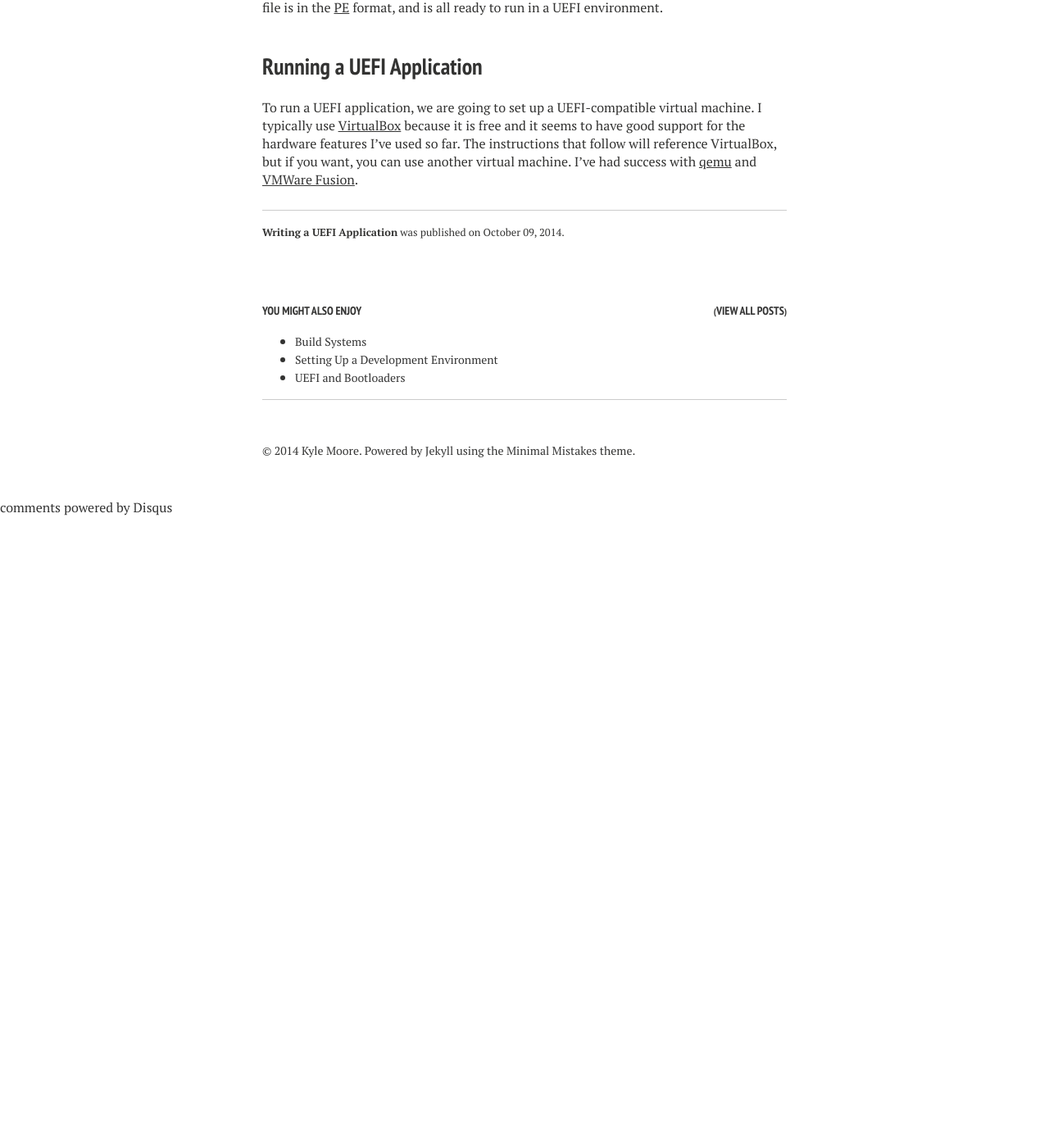
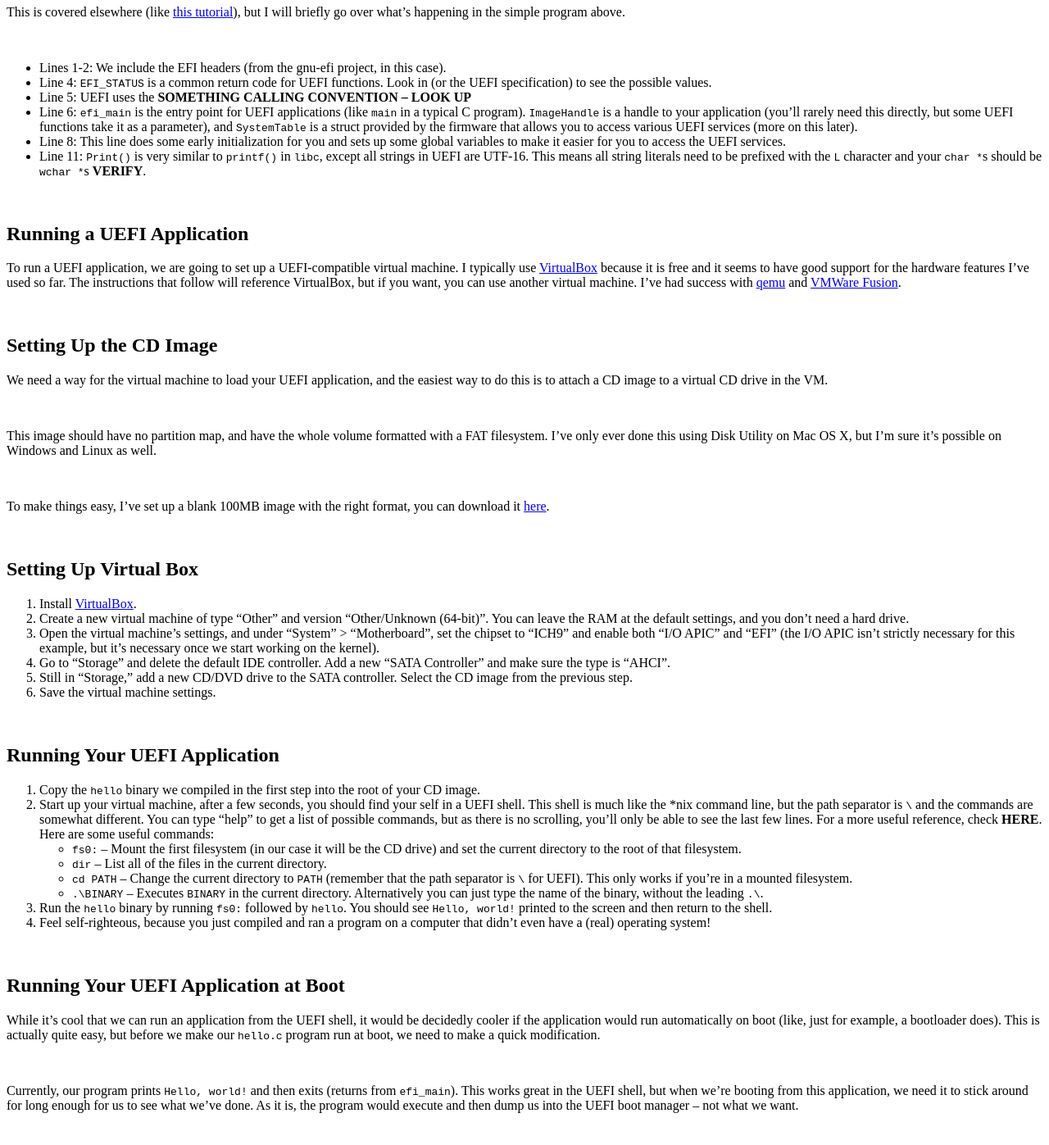
Before and after one commit to kmmoore/kmmoore.github.io, a Jekyll site: the page built from _posts/2014-10-09-writing-a-uefi-application.md, in a window 1280 px wide and 1400 px high, scrolled down 1125 px. Shown: the top 1397 px of the window at 82% size. Built offline with Jekyll 4.4.1, drawn with Linux system fonts in a browser that asks for light colours; nearby versions of some CDN libraries; comment, search, counter and statistics services are not loaded; before the commit the page ends 1755 px from its top, so only the background shows below that; some of the changed text lies outside the part shown.

Commit message:
Finished First UEFI Application post, added bootloader post.

```diff
--- a/_config.yml
+++ b/_config.yml
@@ -2,7 +2,7 @@
 
 title:            MosquitOS
 locale:           en_US
-url:              http://kmmoore.github.io
+url:              kmmoore.github.io
 
 
 # Jekyll configuration
--- a/_posts/2014-10-09-writing-a-uefi-application.md
+++ b/_posts/2014-10-09-writing-a-uefi-application.md
@@ -28,6 +28,7 @@ A Minimal UEFI Application
 
 To jump right in, here's a minimal UEFI application. After we get it compiled and running, I'll explain line-by-line what's going on.
 
+**hello.c**
 {% highlight c %}
 #include <efi.h>
 #include <efilib.h>
@@ -49,7 +50,94 @@ efi_main (EFI_HANDLE ImageHandle, EFI_SYSTEM_TABLE *SystemTable) {
 
 
 
+Line-by-Line Explanation
+------------------------
+
+This is covered elsewhere (like [this tutorial](http://www.rodsbooks.com/efi-programming/index.html)), but I will briefly go over what's happening in the simple program above.
+
+
+
+- Lines 1-2: We include the EFI headers (from the gnu-efi project, in this case).
+- Line 4: `EFI_STATUS` is a common return code for UEFI functions. Look in <efi.h> (or the UEFI specification) to see the possible values.
+- Line 5: UEFI uses the **SOMETHING CALLING CONVENTION -- LOOK UP**
+- Line 6: `efi_main` is the entry point for UEFI applications (like `main` in a typical C program). `ImageHandle` is a handle to your application (you'll rarely need this directly, but some UEFI functions take it as a parameter), and `SystemTable` is a struct provided by the firmware that allows you to access various UEFI services (more on this later).
+- Line 8: This line does some early initialization for you and sets up some global variables to make it easier for you to access the UEFI services.
+- Line 11: `Print()` is very similar to `printf()` in `libc`, except all strings in UEFI are UTF-16. This means all string literals need to be prefixed with the `L` character and your `char *`s should be `wchar *`s **VERIFY**.
+
+
+
 Running a UEFI Application
 --------------------------
 
 To run a UEFI application, we are going to set up a UEFI-compatible virtual machine. I typically use [VirtualBox](https://www.virtualbox.org/) because it is free and it seems to have good support for the hardware features I've used so far. The instructions that follow will reference VirtualBox, but if you want, you can use another virtual machine. I've had success with [qemu](http://www.qemu.org/) and [VMWare Fusion](http://www.vmware.com/products/fusion).
+
+
+
+Setting Up the CD Image
+-----------------------
+
+We need a way for the virtual machine to load your UEFI application, and the easiest way to do this is to attach a CD image to a virtual CD drive in the VM.
+
+
+
+This image should have no partition map, and have the whole volume formatted with a FAT filesystem. I've only ever done this using Disk Utility on Mac OS X, but I'm sure it's possible on Windows and Linux as well.
+
+
+
+To make things easy, I've set up a blank 100MB image with the right format, you can download it [here]({{ site.url }}/assets/downloads/uefi-cdimage.cdr.zip).
+
+
+
+Setting Up Virtual Box
+----------------------
+
+1. Install [VirtualBox](https://www.virtualbox.org/).
+2. Create a new virtual machine of type "Other" and version "Other/Unknown (64-bit)". You can leave the RAM at the default settings, and you don't need a hard drive.
+3. Open the virtual machine's settings, and under "System" > "Motherboard", set the chipset to "ICH9" and enable both "I/O APIC" and "EFI" (the I/O APIC isn't strictly necessary for this example, but it's necessary once we start working on the kernel).
+4. Go to "Storage" and delete the default IDE controller. Add a new "SATA Controller" and make sure the type is "AHCI".
+5. Still in "Storage," add a new CD/DVD drive to the SATA controller. Select the CD image from the previous step.
+6. Save the virtual machine settings.
+
+
+
+Running Your UEFI Application
+-----------------------------
+
+1. Copy the `hello` binary we compiled in the first step into the root of your CD image.
+2. Start up your virtual machine, after a few seconds, you should find your self in a UEFI shell. This shell is much like the \*nix command line, but the path separator is `\` and the commands are somewhat different. You can type "help" to get a list of possible commands, but as there is no scrolling, you'll only be able to see the last few lines. For a more useful reference, check **HERE**. Here are some useful commands:
+  - `fs0:` -- Mount the first filesystem (in our case it will be the CD drive) and set the current directory to the root of that filesystem.
+  - `dir` -- List all of the files in the current directory.
+  - `cd PATH` -- Change the current directory to `PATH` (remember that the path separator is `\` for UEFI). This only works if you're in a mounted filesystem.
+  - `.\BINARY` -- Executes `BINARY` in the current directory. Alternatively you can just type the name of the binary, without the leading `.\`.
+3. Run the `hello` binary by running `fs0:` followed by `hello`. You should see `Hello, world!` printed to the screen and then return to the shell.
+4. Feel self-righteous, because you just compiled and ran a program on a computer that didn't even have a (real) operating system!
+
+
+
+Running Your UEFI Application at Boot
+-------------------------------------
+
+While it's cool that we can run an application from the UEFI shell, it would be decidedly cooler if the application would run automatically on boot (like, just for example, a bootloader does). This is actually quite easy, but before we make our `hello.c` program run at boot, we need to make a quick modification.
+
+
+
+Currently, our program prints `Hello, world!` and then exits (returns from `efi_main`). This works great in the UEFI shell, but when we're booting from this application, we need it to stick around for long enough for us to see what we've done. As it is, the program would execute and then dump us into the UEFI boot manager -- not what we want.
+
+
+
+The easiest way to accomplish this is to throw an infinite loop at the end. To this end, add `while(1);` to `hello.c`, right before the `return` statement. Then recompile the project.
+
+
+
+During boot, UEFI (by default) looks for a file named `fs0:\EFI\BOOOT\BOOT<architecture>.EFI` (where `<architecture>` is the architecture of the machine being booted -- in our case `X64`). Therefore, all we have to do to boot off of our modified `hello` executable is create the folders `EFI` and `BOOT` in our CD image, and then move `hello` to `BOOT`, and rename it to `BOOTX64.EFI`.
+
+
+
+Once you do this, boot up the virtual machine (make sure the state wasn't saved) and watch the magic!
+
+
+
+To The Bootloader!
+------------------
+
+Next, we will go over how I wrote the MosquitOS bootloader and see a basic bootloader implementation. [Onward!]({% post_url 2014-10-10-writing-a-bootloader %})
```
Also changed, not shown: _posts/2014-10-06-uefi-and-bootloaders.md (+2 -5 lines), _posts/2014-10-10-writing-a-bootloader.md (added, +20 -0 lines), index.md (+9 -8 lines), 1 other file.
